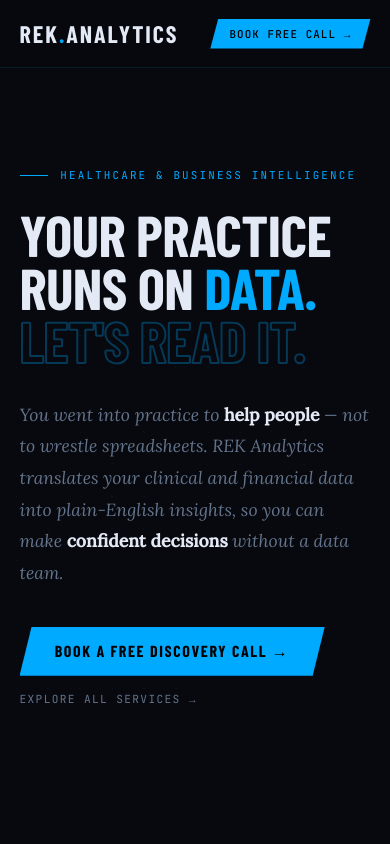
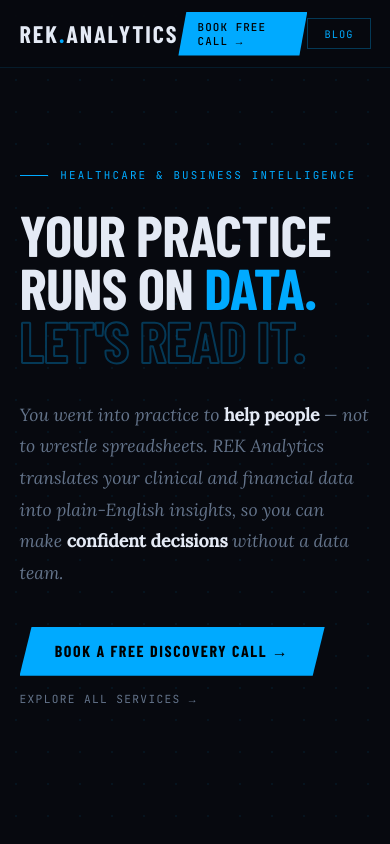
Before and after one commit to rektherapy-blip/rekanalytics, a plain HTML site: page index.html in a window 390 px wide. Shown: the top 844 px of the page. Drawn offline with nearby package versions, Linux system fonts and the light colour scheme; a web font is replaced by a local one.

Commit message:
Add files via upload

```diff
--- a/index.html
+++ b/index.html
@@ -445,9 +445,13 @@
   .reveal.prep { opacity:0; transform:translateY(20px); }
   .reveal.prep.visible { opacity:1; transform:none; }
 
+  .mobile-blog-btn { display:none; font-family:'JetBrains Mono',monospace; font-size:.65rem; letter-spacing:.1em; text-transform:uppercase; padding:.45rem 1rem; border:1px solid rgba(0,170,255,.3); color:var(--accent); text-decoration:none; transition:border-color .2s; }
+  .mobile-blog-btn:hover { border-color:var(--accent); }
+
   /* ── RESPONSIVE ── */
   @media(max-width:960px){
     nav ul { display:none; }
+    .mobile-blog-btn { display:inline-flex; }
     .hero-card { display:none; }
     .offer-inner { grid-template-columns:1fr; gap:3rem; }
     .sgrid { grid-template-columns:1fr; }
@@ -475,6 +479,7 @@
     <li><a href="#contact">Contact</a></li>
   </ul>
   <a href="#contact" class="nav-cta">Book Free Call →</a>
+  <a href="/blog" class="mobile-blog-btn">Blog</a>
 </nav>
 
 <!-- HERO -->
```
